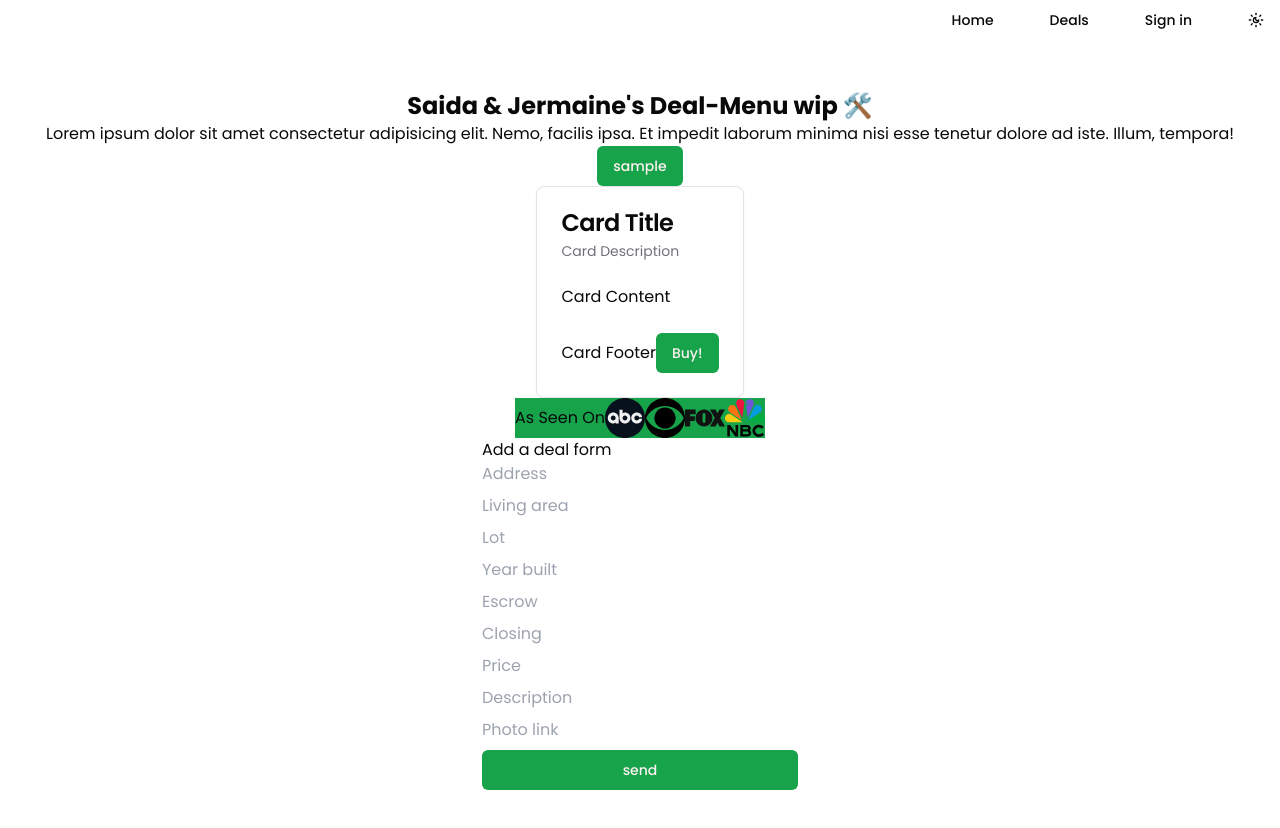
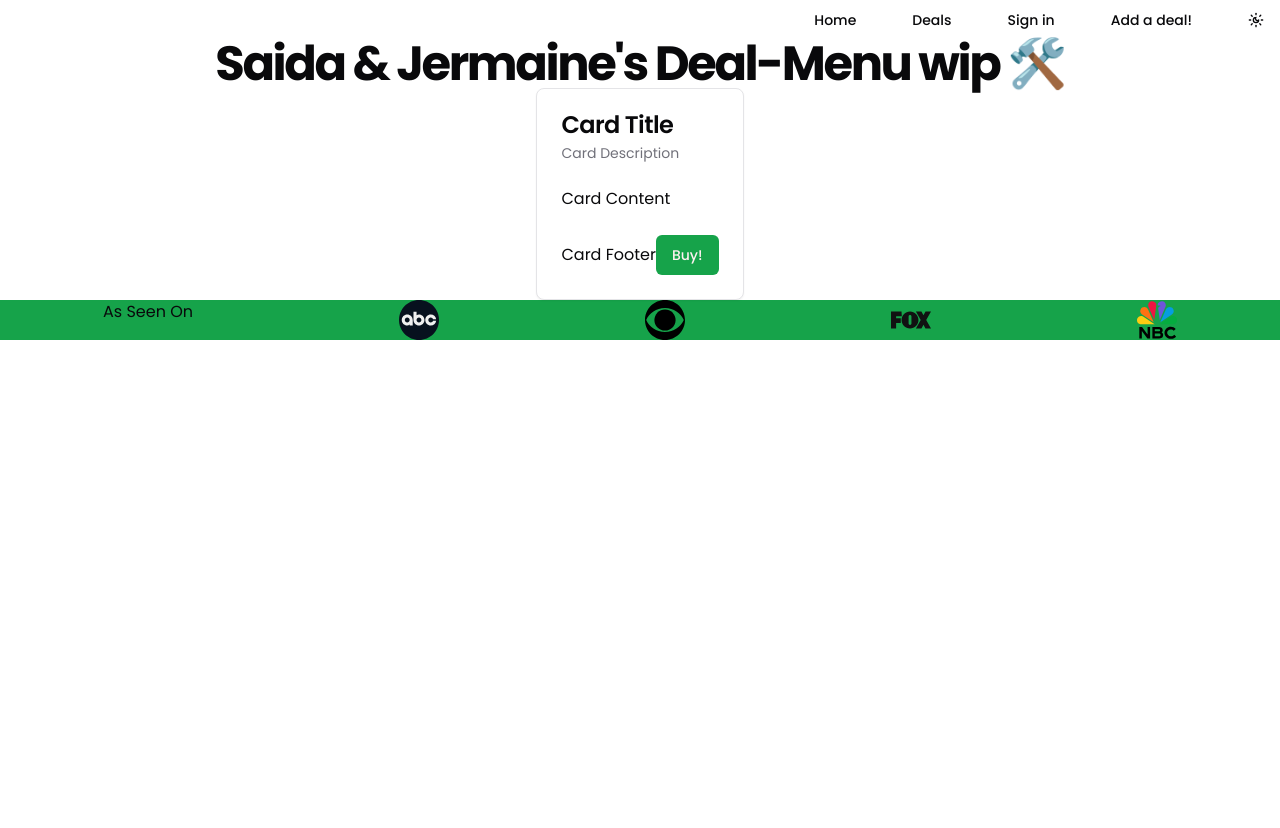
Before and after one commit to danielgoodmanz/dispo-menu, a React (Vite) app: page /dealform in a window 1280 px wide. Shown: the top 828 px of the page. After the commit the page ends 800 px from the top, so only its background shows below. Built offline with nearby package versions, Linux system fonts and the light colour scheme.

Commit message:
setup react router & overlay for AddDealForm.tsx, minor styling tweaks underway

```diff
--- a/package.json
+++ b/package.json
@@ -11,6 +11,7 @@
   },
   "dependencies": {
     "@hookform/resolvers": "^3.9.1",
+    "@radix-ui/react-dialog": "^1.1.4",
     "@radix-ui/react-label": "^2.1.1",
     "@radix-ui/react-slot": "^1.1.1",
     "class-variance-authority": "^0.7.1",
@@ -23,8 +24,10 @@
     "react": "^19.0.0",
     "react-dom": "^19.0.0",
     "react-hook-form": "^7.54.2",
+    "react-router": "^7.1.1",
     "tailwind-merge": "^2.6.0",
     "tailwindcss-animate": "^1.0.7",
+    "vaul": "^1.1.2",
     "zod": "^3.24.1"
   },
   "devDependencies": {
--- a/src/App.tsx
+++ b/src/App.tsx
@@ -1,8 +1,10 @@
-import AddDealForm from '@/components/AddDealForm';
+import Header from '@/components/Header';
 import Navbar from '@/components/Navbar';
 import { ThemeProvider } from '@/components/theme-provider';
 import TvBar from '@/components/TvBar';
 import { Button } from '@/components/ui/button';
+import { Outlet, useNavigate } from 'react-router';
+import { useState } from 'react';
 
 //shadcnui components
 import {
@@ -14,26 +16,42 @@
   CardTitle,
 } from '@/components/ui/card';
 
+import {
+  Drawer,
+  DrawerClose,
+  DrawerContent,
+  DrawerDescription,
+  DrawerFooter,
+} from '@/components/ui/drawer';
+
 // type Deals = {
 //   deals: object;
 //   setDeals: React.Dispatch<React.SetStateAction<object>>;
 // };
 
 function App() {
+  //navigate hook
+  const navigate = useNavigate();
+
+  //state for drawer open/close
+  const [open, setOpen] = useState(false);
+
+  const drawerDealFormControl = () => {
+    if (open === true) {
+      navigate('/');
+      setOpen(false);
+    } else {
+      navigate('dealform');
+      setOpen(true);
+    }
+  };
+
   return (
     <ThemeProvider defaultTheme='system' storageKey='dealmenu-theme'>
       <div>
-        <Navbar />
-        <div className='flex flex-col justify-center items-center min-h-screen'>
-          <h1 className='text-2xl font-bold'>
-            Saida & Jermaine's Deal-Menu wip 🛠️
-          </h1>
-          <p>
-            Lorem ipsum dolor sit amet consectetur adipisicing elit. Nemo,
-            facilis ipsa. Et impedit laborum minima nisi esse tenetur dolore ad
-            iste. Illum, tempora!
-          </p>
-          <Button>sample</Button>
+        <Navbar drawerDealFormControl={drawerDealFormControl} />
+        <Header title={`Saida & Jermaine's Deal-Menu wip 🛠️`} />
+        <div className='flex flex-col items-center'>
           {/* map function here to pull from DB and create cards for each property */}
           <Card>
             <CardHeader>
@@ -49,9 +67,25 @@
             </CardFooter>
           </Card>
           {/* as seen on TV bar */}
-          <TvBar />
-          <AddDealForm />
+
+          {/* drawer which opens AddDealForm.tsx */}
+          <Drawer
+            open={open}
+            onOpenChange={drawerDealFormControl}
+            direction='right'
+          >
+            <DrawerContent>
+              <Outlet />
+              <DrawerDescription></DrawerDescription>
+              <DrawerFooter>
+                <DrawerClose>
+                  <Button variant='outline'>Cancel</Button>
+                </DrawerClose>
+              </DrawerFooter>
+            </DrawerContent>
+          </Drawer>
         </div>
+        <TvBar />
       </div>
     </ThemeProvider>
   );
@@ -63,9 +97,12 @@
 // backend XXX
 // database serving a schema of property details i.e. XXX
 // address, price, arv, etc... XXX
-// styling (dark mode toggle!) XXX
+// (dark mode toggle!) XXX
+// add form with validation & error handling XXX
+// routing, mostly SPA experience with <Outlet/> XXX
+
+// styling WIP
 // state (context API)
 // error handling in the frontend
-// routing, mostly SPA experience with <Outlet/>
 // UX: allow buyers to express priority interest in a property (toasts!)
 // !! auth for Saida & Jermaine, global context here will be used to allow access to CRUD operations
--- a/src/components/AddDealForm.tsx
+++ b/src/components/AddDealForm.tsx
@@ -2,6 +2,7 @@
 import { useForm } from 'react-hook-form';
 import { Button } from '@/components/ui/button';
 import { zodResolver } from '@hookform/resolvers/zod';
+import Header from '@/components/Header';
 
 const AddDealForm = () => {
   // zod schema
@@ -39,6 +40,7 @@
 
   const onSubmit = async (data) => {
     /// TODO: PUT request to the server
+    set;
     console.log(data);
 
     reset();
@@ -46,7 +48,8 @@
 
   return (
     <div>
-      <h1>Add a deal form</h1>
+      <Header title={'Add a deal form!'} />
+      {/* TODO: Add isSubmitting state (maybe from useForm?) */}
       <form
         onSubmit={handleSubmit(onSubmit)}
         className='flex flex-col space-y-2'
@@ -82,7 +85,7 @@
         {errors.description && <p>{errors.description.message}</p>}
         <input {...register('photo')} type='text' placeholder='Photo link' />
         {errors.photo && <p>{errors.photo.message}</p>}
-        <Button type='submit'>send</Button>
+        <Button type='submit'>Submit</Button>
         {/* look into Object.keys() here as a way to contain all errors in one place */}
       </form>
     </div>
--- a/src/components/Header.tsx
+++ b/src/components/Header.tsx
@@ -1,6 +1,8 @@
-const Header = () => {
+const Header = (props) => {
   return (
-    <h1 className='text-3xl font-bold'>Saida & Jermaine's Deal-Menu wip 🛠️</h1>
+    <h1 className='text-5xl font-bold text-center tracking-tighter '>
+      {props.title}
+    </h1>
   );
 };
 
--- a/src/components/Navbar.tsx
+++ b/src/components/Navbar.tsx
@@ -1,20 +1,28 @@
 import { SunMoon } from 'lucide-react';
 import { useTheme } from '@/components/theme-provider';
 import { Button } from '@/components/ui/button';
+import { Link } from 'react-router';
 
-const Navbar = () => {
+const Navbar = ({ drawerDealFormControl }) => {
   const { theme, setTheme } = useTheme();
   return (
     <nav>
       <ul className='flex justify-end space-x-6'>
         <li>
-          <Button variant='ghost'>Home</Button>
+          <Link to={'/'}>
+            <Button variant='ghost'>Home</Button>
+          </Link>
         </li>
         <li>
           <Button variant='ghost'>Deals</Button>
         </li>
         <li>
           <Button variant='ghost'>Sign in</Button>
+        </li>
+        <li>
+          <Button onClick={drawerDealFormControl} variant='ghost'>
+            Add a deal!
+          </Button>
         </li>
         <li>
           <Button
--- a/src/components/TvBar.tsx
+++ b/src/components/TvBar.tsx
@@ -1,4 +1,3 @@
-import React from 'react';
 //logo imports
 import ABC from '@/assets/ABC.svg';
 import CBS from '@/assets/CBS.svg';
@@ -7,7 +6,7 @@
 
 const TvBar = () => {
   return (
-    <div id='tv-bar' className='flex flex-row items-center bg-primary'>
+    <div className='flex flex-row justify-around bg-primary'>
       <p>As Seen On</p>
       <img src={ABC} alt='ABC logo' className='w-10 h-10' />
       <img src={CBS} alt='CBS logo' className='w-10 h-10' />
--- /dev/null
+++ b/src/components/ui/drawer.tsx
@@ -0,0 +1,116 @@
+import * as React from "react"
+import { Drawer as DrawerPrimitive } from "vaul"
+
+import { cn } from "@/lib/utils"
+
+const Drawer = ({
+  shouldScaleBackground = true,
+  ...props
+}: React.ComponentProps<typeof DrawerPrimitive.Root>) => (
+  <DrawerPrimitive.Root
+    shouldScaleBackground={shouldScaleBackground}
+    {...props}
+  />
+)
+Drawer.displayName = "Drawer"
+
+const DrawerTrigger = DrawerPrimitive.Trigger
+
+const DrawerPortal = DrawerPrimitive.Portal
+
+const DrawerClose = DrawerPrimitive.Close
+
+const DrawerOverlay = React.forwardRef<
+  React.ElementRef<typeof DrawerPrimitive.Overlay>,
+  React.ComponentPropsWithoutRef<typeof DrawerPrimitive.Overlay>
+>(({ className, ...props }, ref) => (
+  <DrawerPrimitive.Overlay
+    ref={ref}
+    className={cn("fixed inset-0 z-50 bg-black/80", className)}
+    {...props}
+  />
+))
+DrawerOverlay.displayName = DrawerPrimitive.Overlay.displayName
+
+const DrawerContent = React.forwardRef<
+  React.ElementRef<typeof DrawerPrimitive.Content>,
+  React.ComponentPropsWithoutRef<typeof DrawerPrimitive.Content>
+>(({ className, children, ...props }, ref) => (
+  <DrawerPortal>
+    <DrawerOverlay />
+    <DrawerPrimitive.Content
+      ref={ref}
+      className={cn(
+        "fixed inset-x-0 bottom-0 z-50 mt-24 flex h-auto flex-col rounded-t-[10px] border bg-background",
+        className
+      )}
+      {...props}
+    >
+      <div className="mx-auto mt-4 h-2 w-[100px] rounded-full bg-muted" />
+      {children}
+    </DrawerPrimitive.Content>
+  </DrawerPortal>
+))
+DrawerContent.displayName = "DrawerContent"
+
+const DrawerHeader = ({
+  className,
+  ...props
+}: React.HTMLAttributes<HTMLDivElement>) => (
+  <div
+    className={cn("grid gap-1.5 p-4 text-center sm:text-left", className)}
+    {...props}
+  />
+)
+DrawerHeader.displayName = "DrawerHeader"
+
+const DrawerFooter = ({
+  className,
+  ...props
+}: React.HTMLAttributes<HTMLDivElement>) => (
+  <div
+    className={cn("mt-auto flex flex-col gap-2 p-4", className)}
+    {...props}
+  />
+)
+DrawerFooter.displayName = "DrawerFooter"
+
+const DrawerTitle = React.forwardRef<
+  React.ElementRef<typeof DrawerPrimitive.Title>,
+  React.ComponentPropsWithoutRef<typeof DrawerPrimitive.Title>
+>(({ className, ...props }, ref) => (
+  <DrawerPrimitive.Title
+    ref={ref}
+    className={cn(
+      "text-lg font-semibold leading-none tracking-tight",
+      className
+    )}
+    {...props}
+  />
+))
+DrawerTitle.displayName = DrawerPrimitive.Title.displayName
+
+const DrawerDescription = React.forwardRef<
+  React.ElementRef<typeof DrawerPrimitive.Description>,
+  React.ComponentPropsWithoutRef<typeof DrawerPrimitive.Description>
+>(({ className, ...props }, ref) => (
+  <DrawerPrimitive.Description
+    ref={ref}
+    className={cn("text-sm text-muted-foreground", className)}
+    {...props}
+  />
+))
+DrawerDescription.displayName = DrawerPrimitive.Description.displayName
+
+export {
+  Drawer,
+  DrawerPortal,
+  DrawerOverlay,
+  DrawerTrigger,
+  DrawerClose,
+  DrawerContent,
+  DrawerHeader,
+  DrawerFooter,
+  DrawerTitle,
+  DrawerDescription,
+}
--- a/src/main.tsx
+++ b/src/main.tsx
@@ -1,10 +1,21 @@
 import { StrictMode } from 'react';
 import { createRoot } from 'react-dom/client';
+import { BrowserRouter, Routes, Route } from 'react-router';
+
 import './index.css';
 import App from './App.tsx';
+import AddDealForm from '@/components/AddDealForm.tsx';
 
 createRoot(document.getElementById('root')!).render(
   <StrictMode>
-    <App />
+    <BrowserRouter>
+      <Routes>
+        <Route path='/' element={<App />}>
+          <Route path='dealform' element={<AddDealForm />} />
+        </Route>
+        // TODO: add a landing page
+        <Route path='landing' />
+      </Routes>
+    </BrowserRouter>
   </StrictMode>
 );
```
Also changed, not shown: 1 other file (tests, documents, lock files or other folders).
